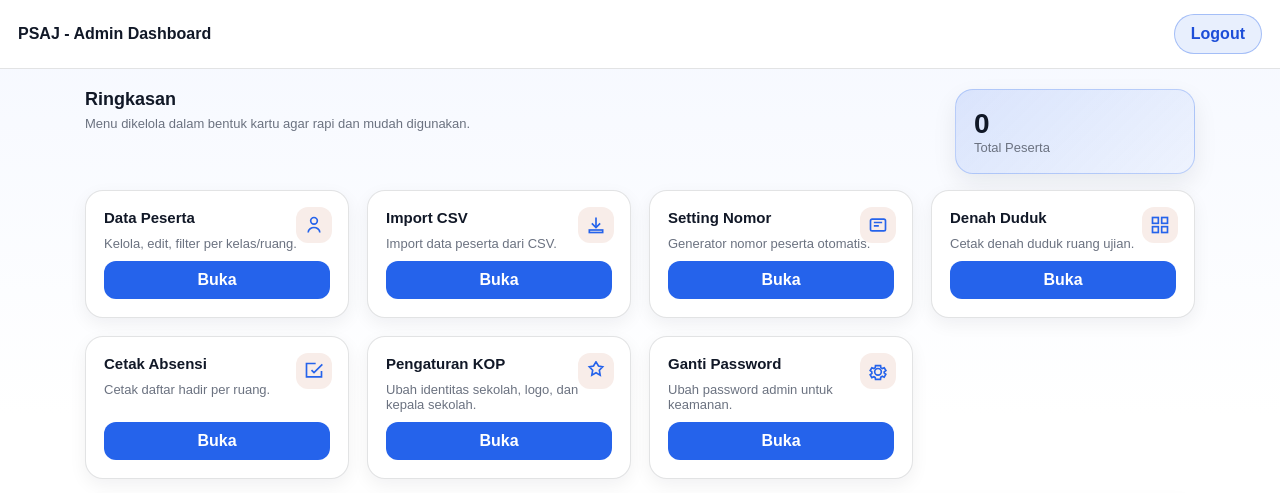
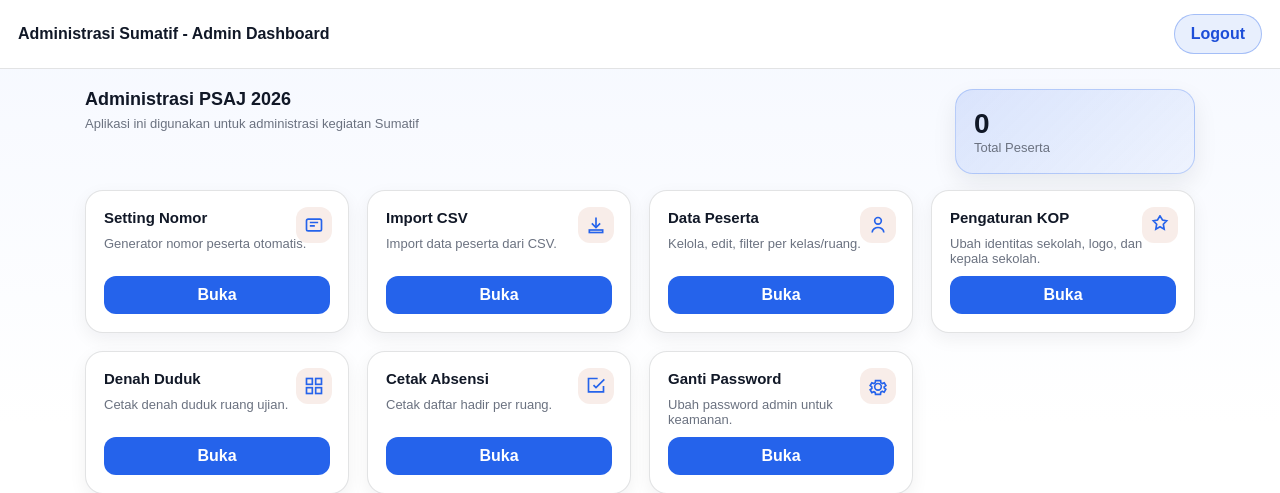
Before and after one commit to phychole/Kartu-Peserta, a PHP site: page /admin/dashboard.php in a window 1280 px wide. Shown: the top 493 px of the page. Run offline with PHP 8.4, Linux system fonts and the light colour scheme; a user stored in the database is signed in; data that the repository does not hold is empty.

Commit message:
Add files via upload

```diff
--- a/admin/dashboard.php
+++ b/admin/dashboard.php
@@ -20,7 +20,7 @@ $ajaxRoomsUrl = url('/admin/ajax_rooms.php');
 <head>
 <meta charset="utf-8">
 <meta name="viewport" content="width=device-width, initial-scale=1">
-<title>Dashboard - PSAJ</title>
+<title>Dashboard</title>
 <link rel="stylesheet" href="<?= url('/assets/style.css') ?>">
 
 <style>
@@ -225,7 +225,7 @@ body.page{ background: linear-gradient(180deg,var(--bg-soft),#fff 55%); }
 
 <header class="dash-topbar">
   <div class="brand">
-    <strong>PSAJ - Admin Dashboard</strong>
+    <strong>Administrasi Sumatif - Admin Dashboard</strong>
   </div>
   <a class="btn-logout" href="<?= url('/auth/logout.php') ?>">Logout</a>
 </header>
@@ -234,9 +234,9 @@ body.page{ background: linear-gradient(180deg,var(--bg-soft),#fff 55%); }
 
   <div class="hero">
     <div>
-      <h2 style="margin:0;color:var(--ink);font-size:18px;font-weight:900;">Ringkasan</h2>
+      <h2 style="margin:0;color:var(--ink);font-size:18px;font-weight:900;">Administrasi PSAJ 2026</h2>
       <p style="margin:6px 0 0;color:var(--muted);font-size:13px;">
-        Menu dikelola dalam bentuk kartu agar rapi dan mudah digunakan.
+        Aplikasi ini digunakan untuk administrasi kegiatan Sumatif
       </p>
     </div>
 
@@ -293,14 +304,7 @@ body.page{ background: linear-gradient(180deg,var(--bg-soft),#fff 55%); }
       <a class="btn" href="<?= url('/admin/absensi_menu.php') ?>">Buka</a>
     </div>
 
-    <div class="card">
-      <div class="card-icon">
-        <svg viewBox="0 0 24 24"><path d="M12 1l3 5 5 1-4 4 1 6-5-3-5 3 1-6-4-4 5-1 3-5z"></path></svg>
-      </div>
-      <h2 class="card-title">Pengaturan KOP</h2>
-      <p class="card-desc">Ubah identitas sekolah, logo, dan kepala sekolah.</p>
-      <a class="btn" href="<?= url('/admin/settings_school.php') ?>">Buka</a>
-    </div>
+
 
     <div class="card">
       <div class="card-icon">
```
Also changed, not shown: other parts of admin/dashboard.php (+19 -8 lines).
